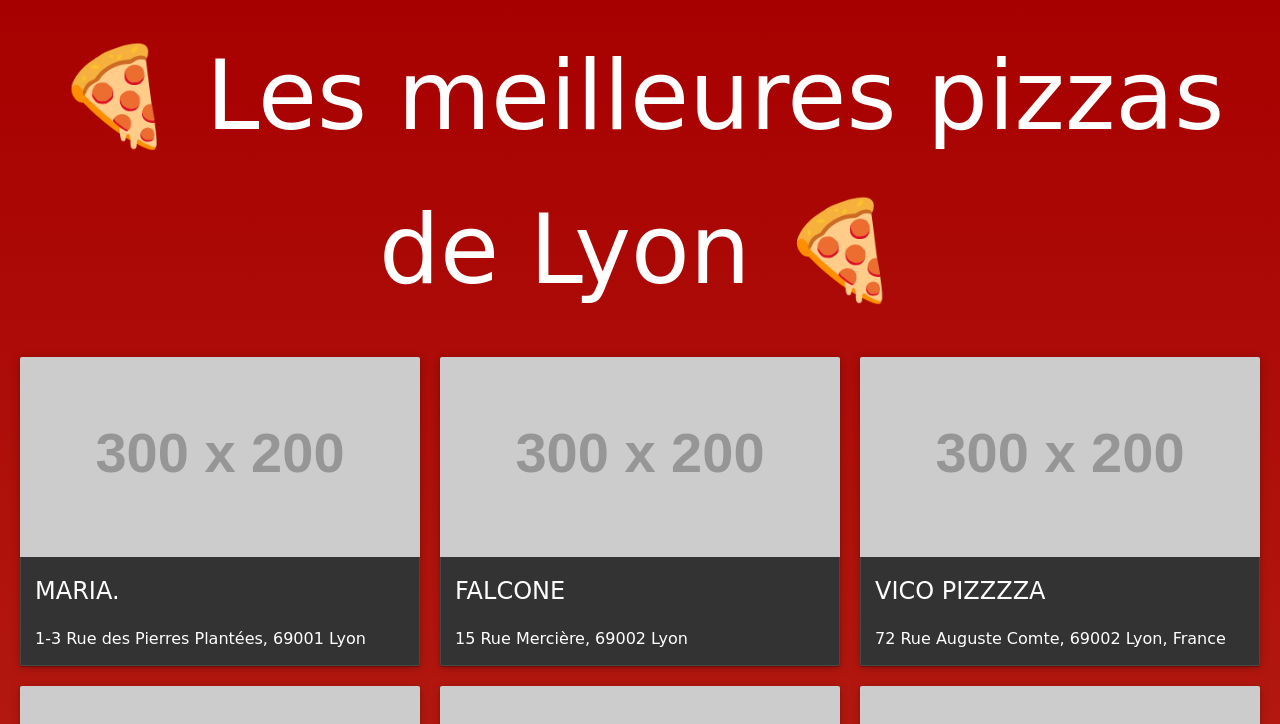
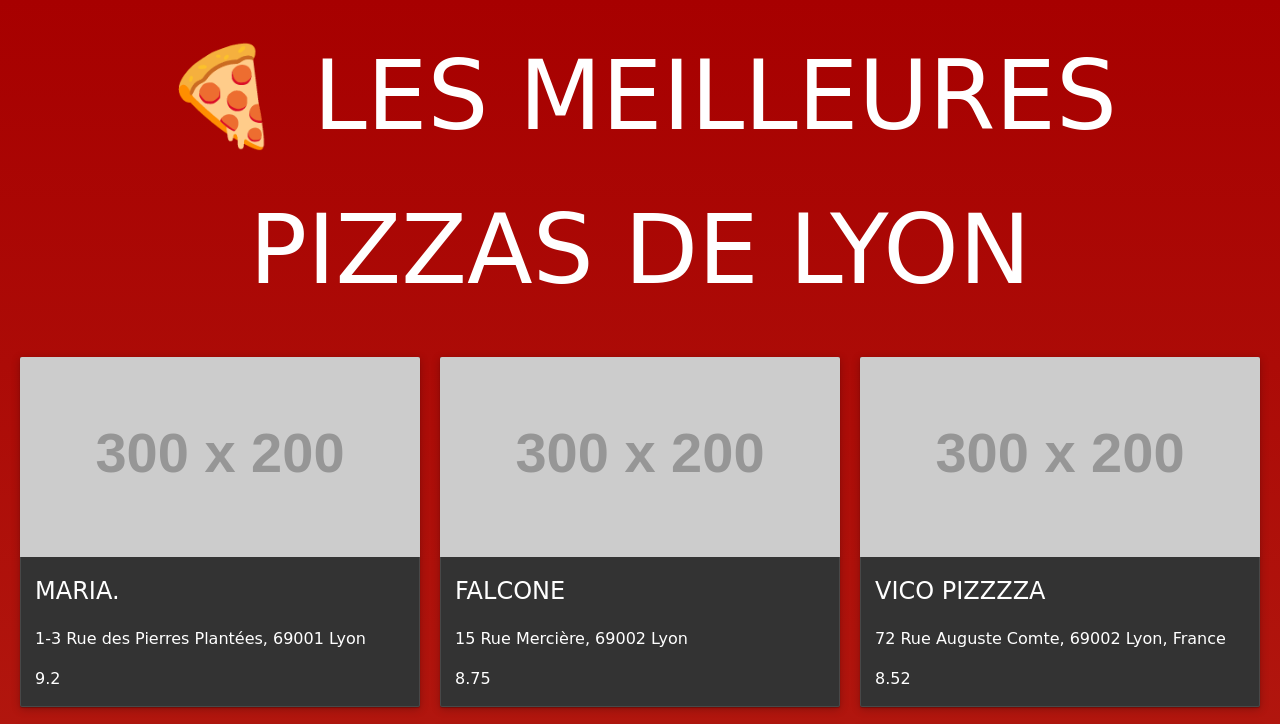
Before and after one commit to niprobin/pizzalyon, a plain HTML site: page index.html in a window 1280 px wide. Shown: the top 724 px of the page. Drawn offline with Linux system fonts and the light colour scheme; placeholder pictures from the web are drawn by us; a web font is replaced by a local one.

Commit message:
new layout

```diff
--- a/index.html
+++ b/index.html
@@ -1,17 +1,19 @@
 <!DOCTYPE html>
 <html lang="fr">
+
 <head>
   <meta charset="UTF-8">
   <meta name="viewport" content="width=device-width, initial-scale=1.0">
-  <title>Les meilleures pizzas de Lyon</title>
+  <title>LES MEILLEURES PIZZAS DE LYON</title>
   <link rel="stylesheet" href="styles.css"> <!-- Lien vers le fichier CSS -->
   <style>
     /* Your updated CSS code here */
   </style>
 </head>
+
 <body>
   <header>
-    <h1>🍕 Les meilleures pizzas de Lyon 🍕</h1>
+    <h1>🍕 LES MEILLEURES PIZZAS DE LYON</h1>
   </header>
 
   <main>
@@ -33,26 +35,27 @@
         .then(data => {
           const cardGrid = document.querySelector('.card-grid');
           cardGrid.innerHTML = ''; // Vide la grille avant d'ajouter les nouvelles cartes
-
           data.forEach(item => {
             const card = document.createElement('div');
             card.classList.add('card');
-
             // Create a div for the background image
             const imageDiv = document.createElement('div');
             imageDiv.classList.add('card-image');
             imageDiv.style.backgroundImage = `url(${item.image || 'https://via.placeholder.com/300x200'})`; // Use image as background
-
             const title = document.createElement('h2');
             title.textContent = item.pizzeria || 'Nom de la pizzeria';
-
             const subtitle = document.createElement('p');
             subtitle.textContent = item.lieu || 'Lieu inconnu';
-
+            const rating = document.createElement('p');
+            rating.classList.add('rating');
+            rating.textContent = item.moyenne || 'Pas de notes';
+            const contentDiv = document.createElement('div');
+            contentDiv.classList.add('text-content');
             card.appendChild(imageDiv); // Append the image div
-            card.appendChild(title);
-            card.appendChild(subtitle);
-
+            card.appendChild(contentDiv);
+            contentDiv.appendChild(title);
+            contentDiv.appendChild(subtitle);
+            contentDiv.appendChild(rating);
             cardGrid.appendChild(card);
           });
         })
@@ -60,8 +63,8 @@
           console.error('Erreur lors du chargement du JSON:', error);
         });
     }
-
     document.addEventListener('DOMContentLoaded', loadCards);
   </script>
 </body>
+
 </html>
```
